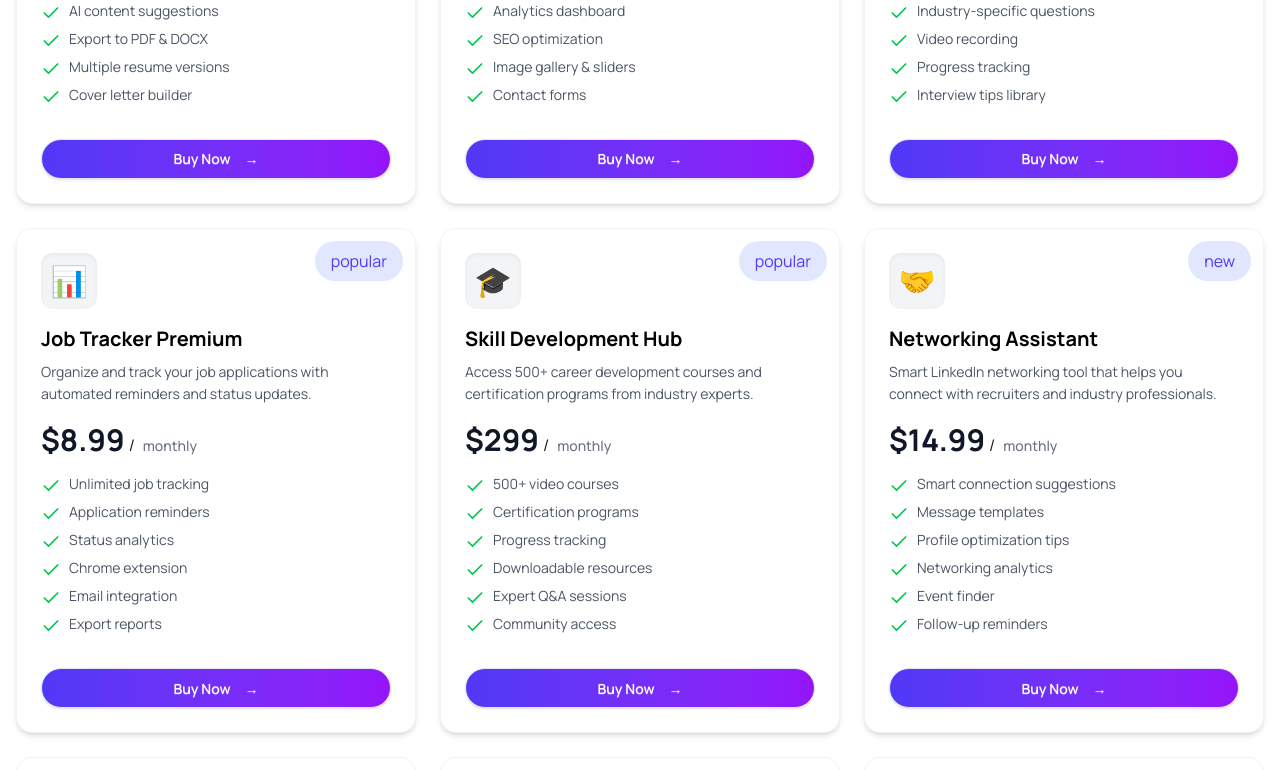
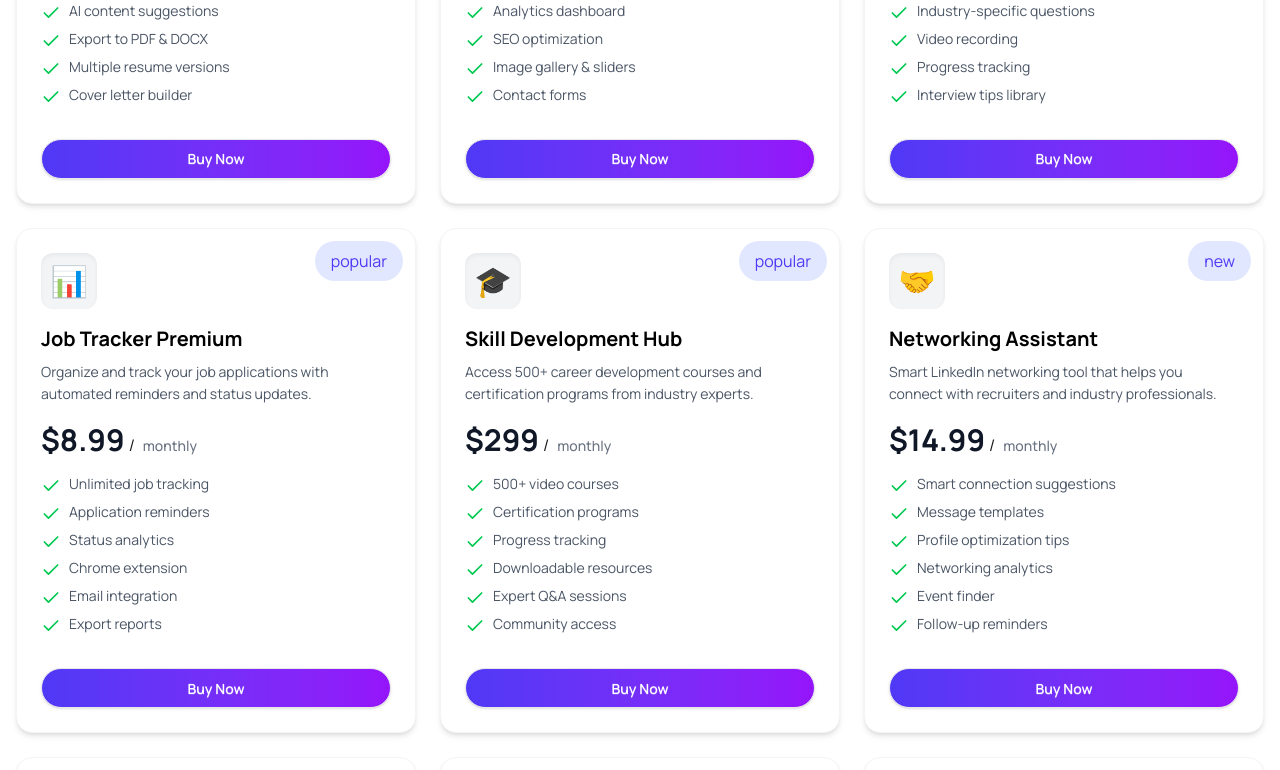
Before and after one commit to abusayeed07/assignment-6-digitools-react-website, a React (Vite) app: page / in a window 1280 px wide. Shown: the part 1740-2510 px from the top of the page. Built offline with nearby package versions, Linux system fonts and the light colour scheme.

Commit message:
Changing

```diff
--- a/src/Products.jsx
+++ b/src/Products.jsx
@@ -1,4 +1,4 @@
-import { use, Suspense } from "react";
+import { use } from "react";
 import ProductCards from "./components/ProductCards";
 
 const Products = ({ productsPromise, cart, setCart }) => {
--- a/src/components/ProductCards.jsx
+++ b/src/components/ProductCards.jsx
@@ -5,7 +5,6 @@
 const ProductCards = ({ product, cart, setCart }) => {
   const isInCart = cart?.find((item) => item.id === product.id);
   const [isPurchased, setIsPurchased] = useState(!!isInCart);
-  const [isProcessing, setIsProcessing] = useState(false);
 
   useEffect(() => {
     const inCart = cart?.find((item) => item.id === product.id);
@@ -20,13 +19,10 @@
       return;
     }
 
-    setIsProcessing(true);
-
     // Simulate processing delay
     setTimeout(() => {
       setCart([...cart, product]);
       setIsPurchased(true);
-      setIsProcessing(false);
 
       if (product.price === 0) {
         toast.success("Free item added to cart!");
@@ -93,15 +89,14 @@
       <div className="px-6 pb-6 pt-2">
         <button
           onClick={handlePurchase}
-          disabled={isPurchased || isProcessing}
+          disabled={isPurchased}
           className={`btn w-full font-semibold py-3 px-4 shadow-sm rounded-4xl transition-colors ${
             isPurchased
               ? "bg-gray-400 cursor-not-allowed text-white"
               : "bg-linear-to-r from-[#4F39F6] to-[#9514FA] text-white"
           }`}
         >
-          {isProcessing ? "Processing..." : isPurchased ? "✓ Purchased" : "Buy Now"}
-          {!isPurchased && !isProcessing && <span className="ml-2">→</span>}
+          {isPurchased ? "✓ Purchased" : "Buy Now"}
         </button>
       </div>
     </div>
```
